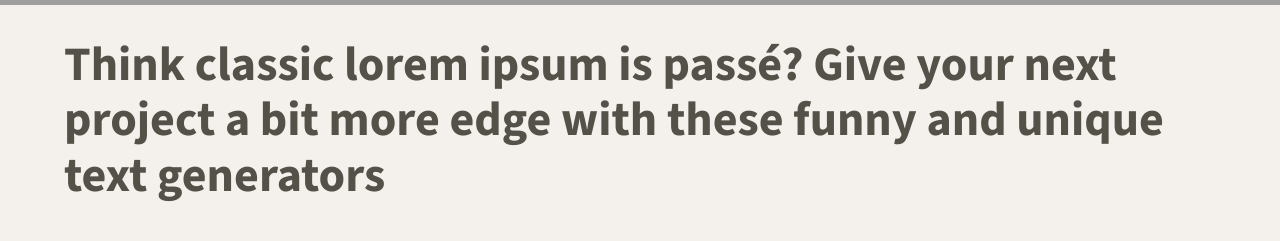
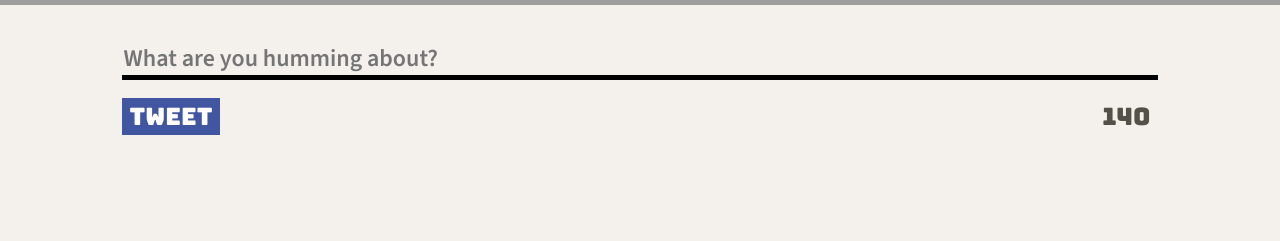
Before and after one commit to baovevni/tweeter, a website: page public/index.html in a window 1280 px wide. Shown: the part 495-736 px from the top of the page. Drawn offline with nearby package versions, Linux system fonts and the light colour scheme; grey boxes are pictures that could not be loaded.

Commit message:
Add new-tweet form styling

```diff
--- a/public/index.html
+++ b/public/index.html
@@ -11,13 +11,15 @@
 
   <link rel="preconnect" href="https://fonts.googleapis.com">
   <link rel="preconnect" href="https://fonts.gstatic.com" crossorigin>
-  <link href="https://fonts.googleapis.com/css2?family=Bungee&family=Source+Sans+3:ital,wght@0,200..900;1,200..900&display=swap"
+  <link
+    href="https://fonts.googleapis.com/css2?family=Bungee&family=Source+Sans+3:ital,wght@0,200..900;1,200..900&display=swap"
     rel="stylesheet">
 
   <!-- App CSS -->
   <link rel="stylesheet" href="/styles/layout.css" type="text/css" />
   <link rel="stylesheet" href="/styles/nav.css" type="text/css" />
   <link rel="stylesheet" href="/styles/header.css" type="text/css" />
+  <link rel="stylesheet" href="/styles/new-tweet.css" type="text/css" />
 
   <!-- External JS -->
   <script src="https://ajax.googleapis.com/ajax/libs/jquery/3.4.1/jquery.min.js"></script>
@@ -51,8 +53,15 @@
   </header>
   <!-- Page-specific (main) content here -->
   <main class="container">
-    <h1>Think classic lorem ipsum is passé? Give your next project a bit more edge with these funny and unique text generators</h1>
-
+    <section>
+      <form class="new-tweet" method="POST" action="/tweets/">
+        <textarea id="tweet-text" placeholder="What are you humming about?" name="text" rows="1" ></textarea>
+        <div class="form-actions">
+          <button type="submit">Tweet</button>
+          <output name="counter" class="counter" for="tweet-text">140</output>
+        </div>
+      </form>
+    </section>
   </main>
 </body>
 
--- a/public/styles/layout.css
+++ b/public/styles/layout.css
@@ -27,7 +27,7 @@ main {
   width: 90%;
   margin: auto;
   justify-content: center;
-  background-color: #f4f1ec;
+  background-color: inherit;
 }
 
 .parent {
--- /dev/null
+++ b/public/styles/new-tweet.css
@@ -0,0 +1,45 @@
+.new-tweet {
+  display: flex;
+  flex-direction: column;
+  margin: auto;
+  align-items: center;
+  width: 90%;
+}
+
+.form-actions {
+  display: inline-flex;
+  justify-content: space-between;
+  width: 100%;
+  font-family: "Bungee", sans-serif;
+  margin-top: 10px;
+}
+
+.form-actions button {
+  background-color: #4056A1;
+  color: #fff;
+  border: 0px;
+  padding: 5px 8px 5px 8px;
+}
+
+.form-actions output {
+  padding: 5px 8px 5px 8px;
+}
+
+textarea {
+  width: 100%;
+  margin-top: 38px;
+  margin-bottom: 8px;
+  background-color: transparent;
+  border-top: 0px;
+  border-right: 0px;
+  border-bottom: 5px solid black;
+  border-left: 0px;
+  font-family: "Source Sans 3", sans-serif;
+  font-weight: 600;
+  resize: none;
+}
+
+label {
+  display: block;
+  margin-bottom: 4px;
+}
--- a/server/data-files/initial-tweets.json
+++ b/server/data-files/initial-tweets.json
@@ -8,7 +8,7 @@
     "content": {
       "text": "If I have seen further it is by standing on the shoulders of giants"
     },
-    "created_at": 1716075676538
+    "created_at": 1716078691823
   },
   {
     "user": {
@@ -19,6 +19,6 @@
     "content": {
       "text": "Je pense , donc je suis"
     },
-    "created_at": 1716162076538
+    "created_at": 1716165091823
   }
 ]
```
